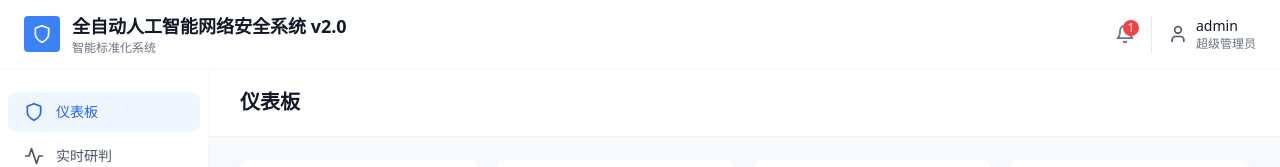
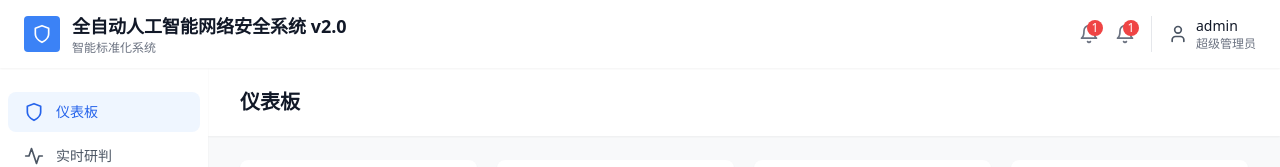
Before and after one commit to Jeff00012/nsai-v2.0, a React (Vite) app: page / in a window 1280 px wide. Shown: the top 167 px of the page. Built offline with nearby package versions, Linux system fonts and the light colour scheme.

Commit message:
Updated App.tsx

```diff
--- a/src/App.tsx
+++ b/src/App.tsx
@@ -30,6 +30,10 @@ function App() {
             </div>
           </div>
           <div className="flex items-center space-x-4">
+            <button className="relative text-gray-500 hover:text-gray-700">
+              <Bell className="w-5 h-5" />
+              <span className="absolute -top-1 -right-1 w-4 h-4 bg-red-500 text-white text-xs rounded-full flex items-center justify-center">1</span>
+            </button>
             <button className="relative text-gray-500 hover:text-gray-700">
               <Bell className="w-5 h-5" />
               <span className="absolute -top-1 -right-1 w-4 h-4 bg-red-500 text-white text-xs rounded-full flex items-center justify-center">1</span>
```
